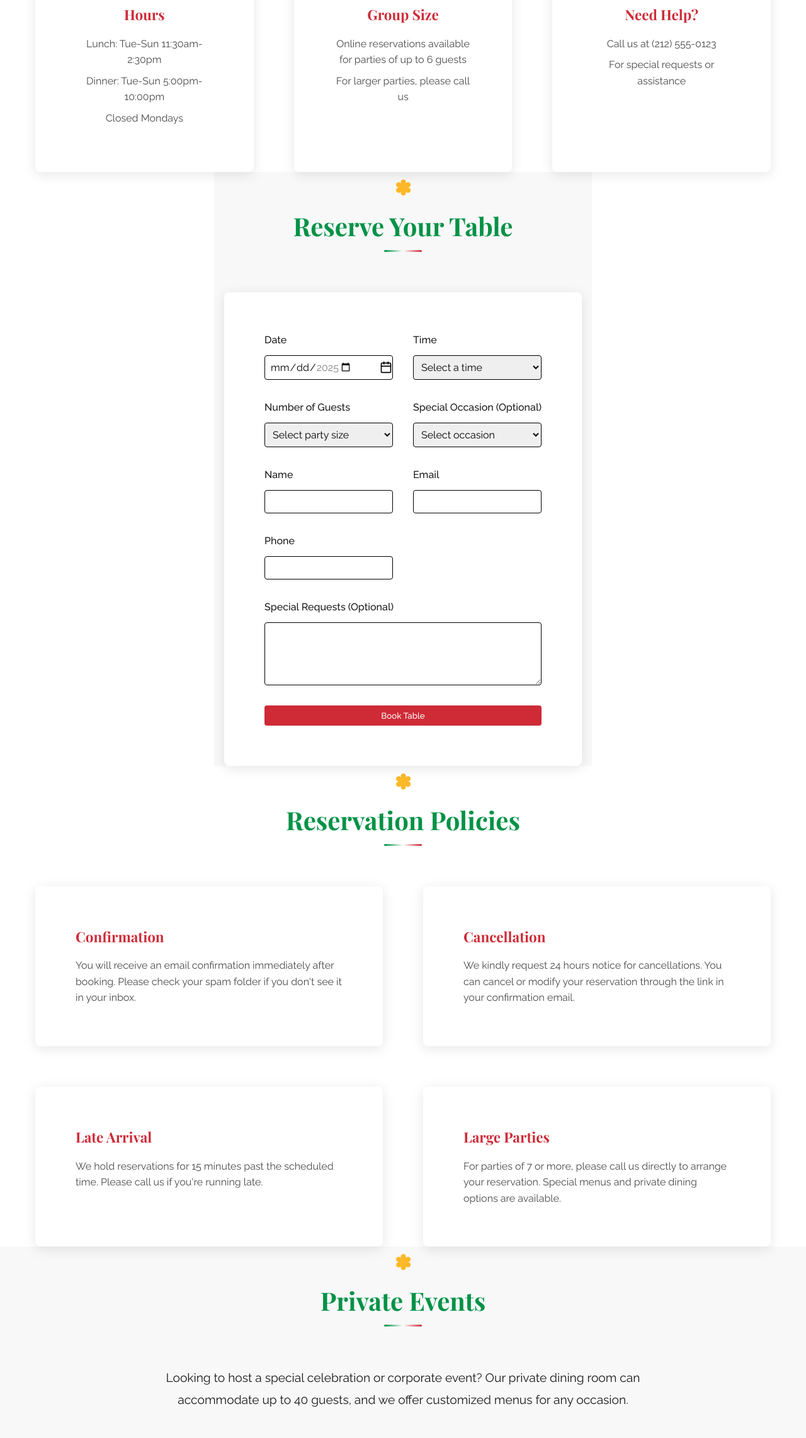
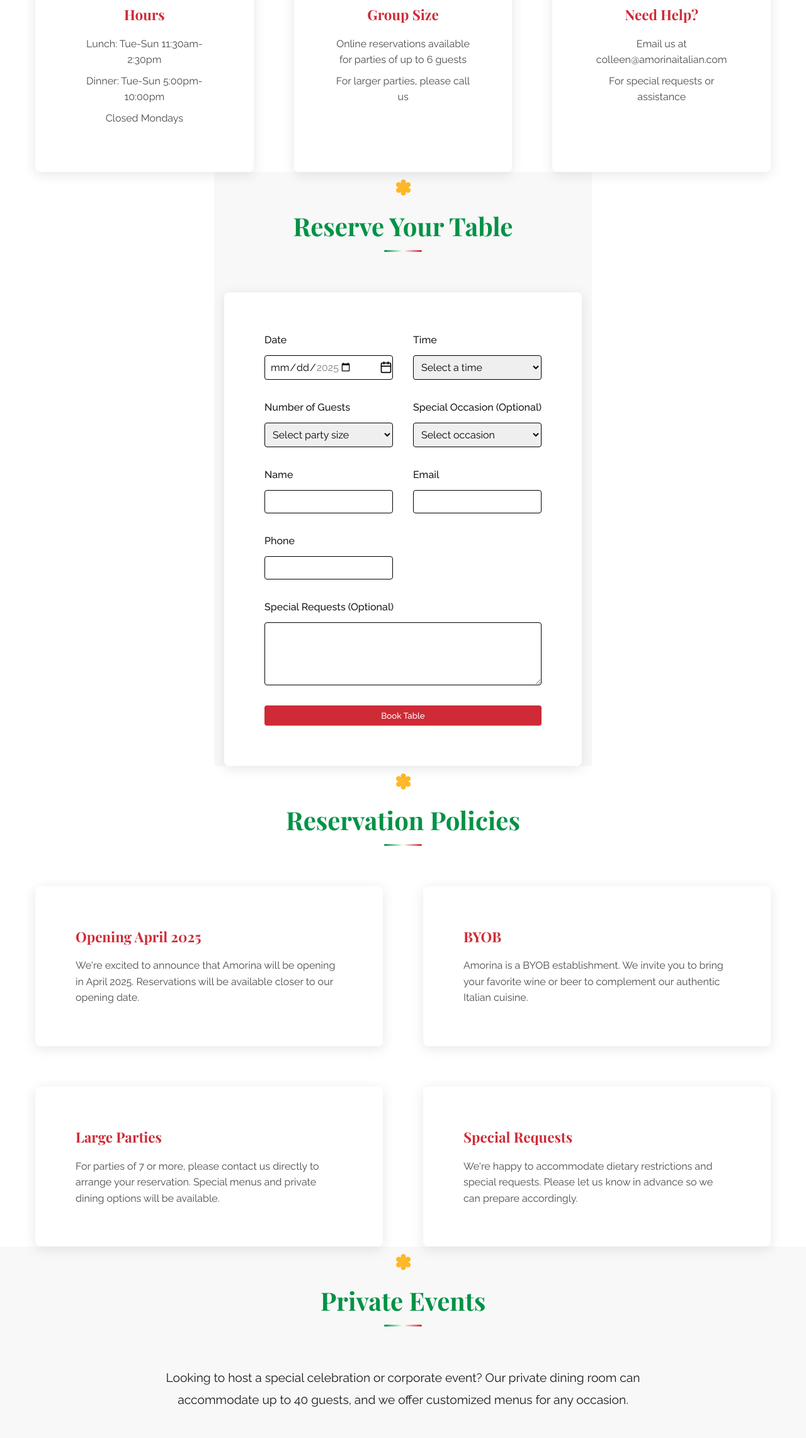
Before and after one commit to MarkusReadius/amorinaitaliano, a plain HTML site: page reservations.html in a window 1280 px wide. Shown: the part 517-2800 px from the top of the page at 63% size. Drawn offline with nearby package versions, Linux system fonts and the light colour scheme.

Commit message:
Update reservations page with correct location, email, and opening information

```diff
--- a/reservations.html
+++ b/reservations.html
@@ -3,7 +3,7 @@
 <head>
     <meta charset="UTF-8">
     <meta name="viewport" content="width=device-width, initial-scale=1.0">
-    <meta name="description" content="Make a reservation at Amorina Italian Restaurant. Book your table online for lunch or dinner and enjoy authentic Italian cuisine.">
+    <meta name="description" content="Make a reservation at Amorina Italian Restaurant in Marlboro, NJ. Opening April 2025. Book your table online for lunch or dinner and enjoy authentic Italian cuisine.">
     <title>Reservations | Amorina Italian Restaurant</title>
     <link rel="stylesheet" href="css/main.css">
     <link rel="stylesheet" href="css/reservations.css">
@@ -57,9 +57,9 @@
                         <p>For larger parties, please call us</p>
                     </div>
                     <div class="info-card">
-                        <div class="info-card__icon">📞</div>
+                        <div class="info-card__icon">📧</div>
                         <h3>Need Help?</h3>
-                        <p>Call us at (212) 555-0123</p>
+                        <p>Email us at colleen@amorinaitalian.com</p>
                         <p>For special requests or assistance</p>
                     </div>
                 </div>
@@ -134,20 +134,20 @@
                 <h2 class="section-title">Reservation Policies</h2>
                 <div class="policies-grid">
                     <div class="policy-card">
-                        <h3>Confirmation</h3>
-                        <p>You will receive an email confirmation immediately after booking. Please check your spam folder if you don't see it in your inbox.</p>
+                        <h3>Opening April 2025</h3>
+                        <p>We're excited to announce that Amorina will be opening in April 2025. Reservations will be available closer to our opening date.</p>
                     </div>
                     <div class="policy-card">
-                        <h3>Cancellation</h3>
-                        <p>We kindly request 24 hours notice for cancellations. You can cancel or modify your reservation through the link in your confirmation email.</p>
-                    </div>
-                    <div class="policy-card">
-                        <h3>Late Arrival</h3>
-                        <p>We hold reservations for 15 minutes past the scheduled time. Please call us if you're running late.</p>
+                        <h3>BYOB</h3>
+                        <p>Amorina is a BYOB establishment. We invite you to bring your favorite wine or beer to complement our authentic Italian cuisine.</p>
                     </div>
                     <div class="policy-card">
                         <h3>Large Parties</h3>
-                        <p>For parties of 7 or more, please call us directly to arrange your reservation. Special menus and private dining options are available.</p>
+                        <p>For parties of 7 or more, please contact us directly to arrange your reservation. Special menus and private dining options will be available.</p>
+                    </div>
+                    <div class="policy-card">
+                        <h3>Special Requests</h3>
+                        <p>We're happy to accommodate dietary restrictions and special requests. Please let us know in advance so we can prepare accordingly.</p>
                     </div>
                 </div>
             </div>
@@ -179,9 +179,9 @@
                     </div>
                     <div class="footer__contact">
                         <h3>Contact</h3>
-                        <p>123 Italian Street</p>
-                        <p>New York, NY 10001</p>
-                        <p>(212) 555-0123</p>
+                        <p>8 South Main Street</p>
+                        <p>Marlboro, NJ 07746</p>
+                        <p>Email: colleen@amorinaitalian.com</p>
                     </div>
                     <div class="footer__social">
                         <h3>Follow Us</h3>
```
